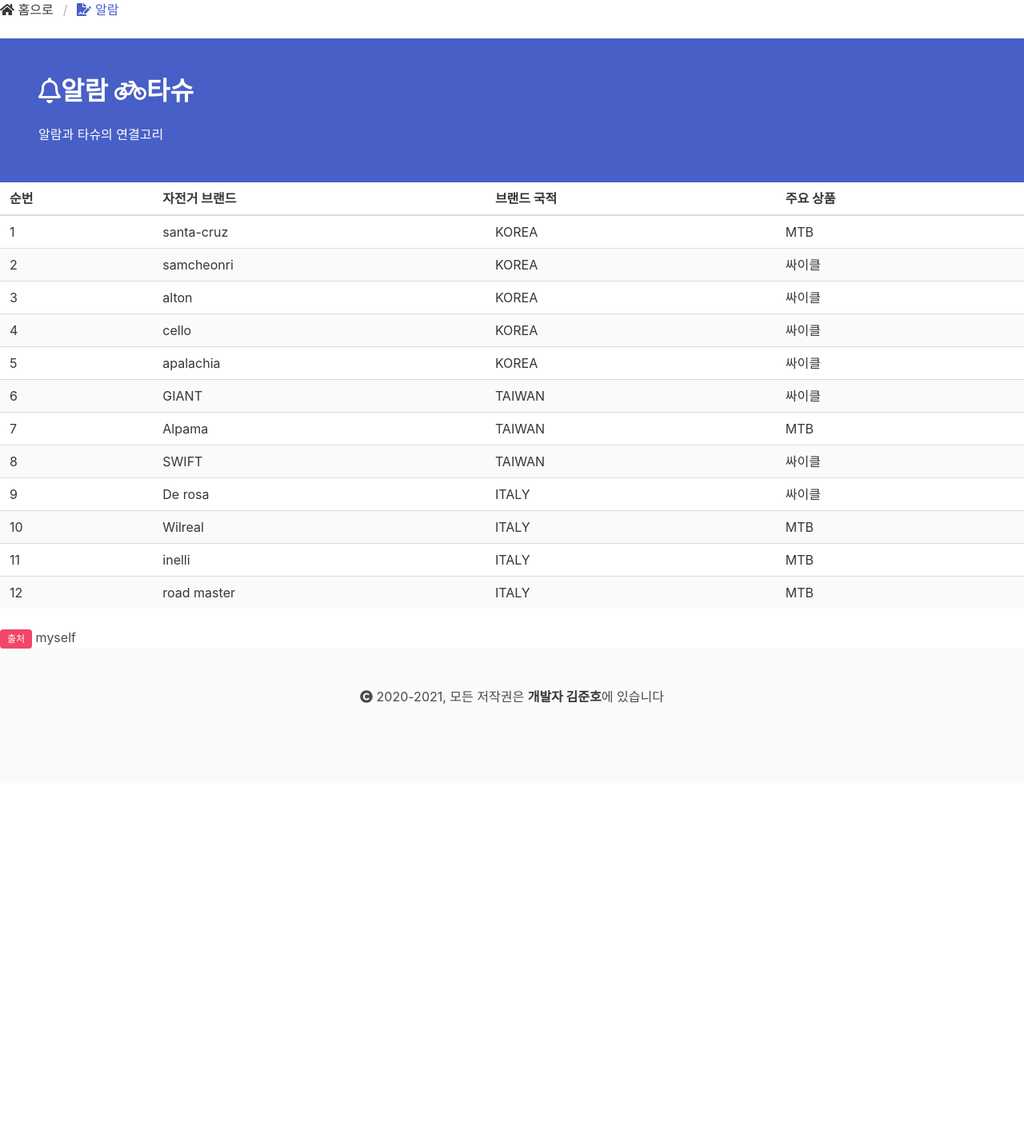
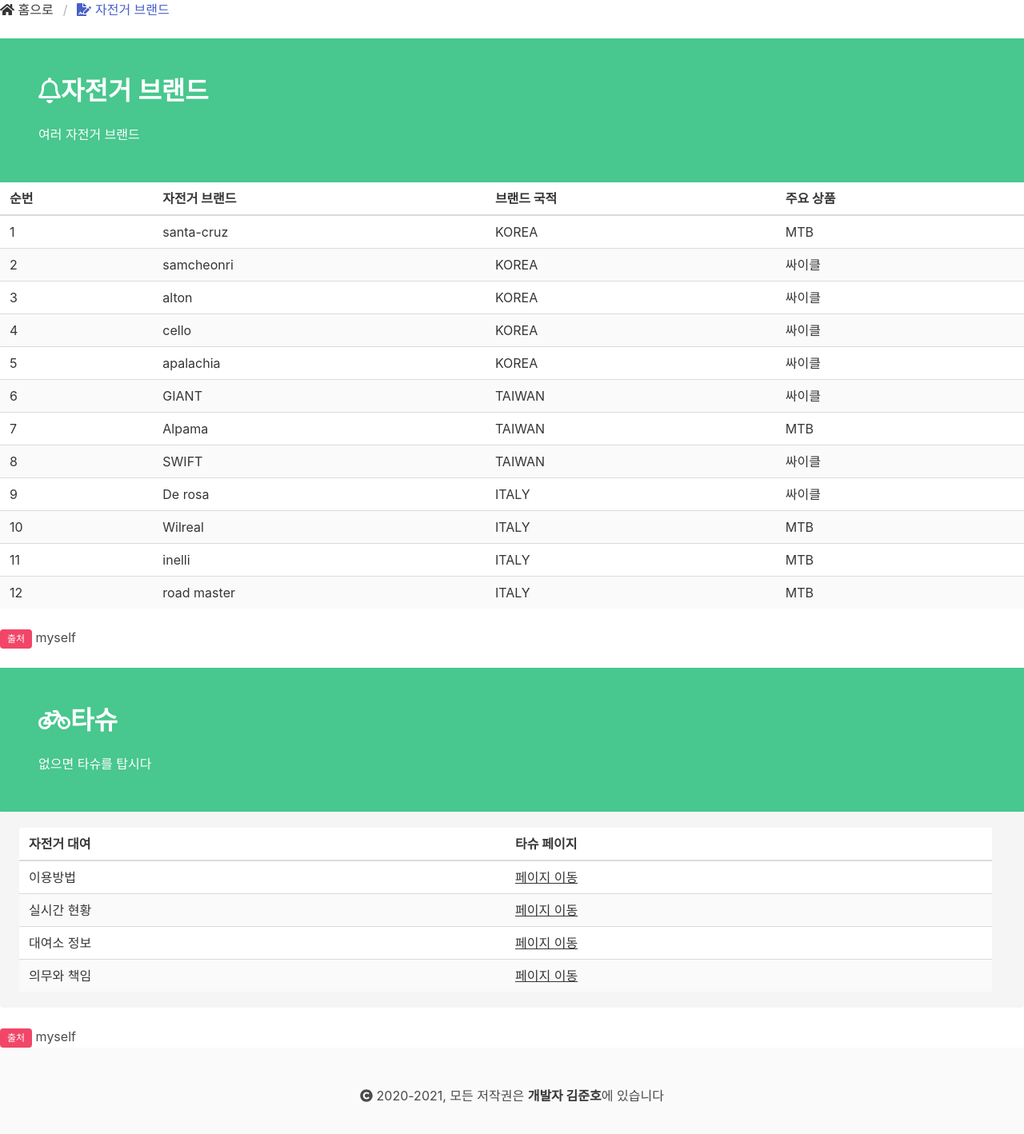
Before and after one commit to wnshckdn/katerwnsgh_1, a Nuxt app: page /worldBicycle in a window 1280 px wide. Shown: the top 1418 px of the page at 80% size. Before the commit the page ends 979 px from the top, so only its background shows below. Built offline with nearby package versions, Linux system fonts and the light colour scheme.

Commit message:
update template everything

```diff
--- a/layouts/default.vue
+++ b/layouts/default.vue
@@ -2,8 +2,8 @@
   <div>
     <nav class="breadcrumb">
         <ul>
-          <li><nuxt-link to><i class="fas fa-home"></i>&nbsp;홈으로</nuxt-link></li>
-          <li><nuxt-link to="/worldBicycle"><i class="fas fa-file-signature"></i>&nbsp;알람</nuxt-link></li>
+          <li><nuxt-link to="/"><i class="fas fa-home"></i>&nbsp;홈으로</nuxt-link></li>
+          <li><nuxt-link to="/worldBicycle"><i class="fas fa-file-signature"></i>&nbsp;자전거 브랜드</nuxt-link></li>
         </ul>
     </nav>
     <nuxt/>
--- a/pages/index.vue
+++ b/pages/index.vue
@@ -1,6 +1,6 @@
 <template>
   <div>
-    <section class="hero is-primary">
+    <section class="hero is-success">
       <div class="hero-body">
         <p class="title">
           직장인의 알람기능 <i class="far fa-bell"></i>
--- a/pages/worldBicycle.vue
+++ b/pages/worldBicycle.vue
@@ -1,13 +1,12 @@
 <template>
     <div>
-        <section class="hero is-link">
+        <section class="hero is-success">
             <div class="hero-body">
                 <p class="title">
-                    <i class="far fa-bell"></i>알람
-                    <i class="fas fa-bicycle"></i>타슈
+                    <i class="far fa-bell"></i>자전거 브랜드
                 </p>
                 <p class="sub-title">
-                    알람과 타슈의 연결고리
+                    여러 자전거 브랜드
                 </p>
             </div>
         </section>
@@ -46,6 +45,52 @@
             </div>
             </div>
         </section>
+        <section class="hero is-success">
+            <div class="hero-body">
+                <p class="title">
+                    <i class="fas fa-bicycle"></i>타슈
+                </p>
+                <p class="sub-title">
+                    없으면 타슈를 탑시다
+                </p>
+            </div>
+        </section>
+
+        <section class="columns">
+            <div class="column">
+                <article class="notification">
+      <table class="table is-striped is-hovable is-fullwidth">
+        <thead>
+            <tr>
+              <th>자전거 대여</th>
+              <th>타슈 페이지</th>
+            </tr>
+        </thead>
+        <tbody>
+          <tr>
+            <td>이용방법</td>
+            <td><a href="https://www.tashu.or.kr/introduceAction.do?process=howtorent">페이지 이동</a></td>
+          </tr>
+          <tr>
+            <td>실시간 현황</td>
+            <td><a href="https://www.tashu.or.kr/status.do?process=userStatusView&left=2">페이지 이동</a></td>
+          </tr>
+          <tr>
+            <td>대여소 정보</td>
+            <td><a href="https://www.tashu.or.kr/userStationAction.do?process=stationTotalList">페이지 이동</a></td>
+          </tr>
+          <tr>
+            <td>의무와 책임</td>
+            <td><a href="https://www.tashu.or.kr/introduceAction.do?process=charges&left=1">페이지 이동</a></td>
+          </tr>
+        </tbody>
+      </table>
+      </article>
+            <div class="content">
+            <span class="tag is-danger">출처</span><span>&nbsp;myself</span>
+            </div>
+            </div>
+        </section>
     </div>
 </template>
 <script>
```
Also changed, not shown: 1 other file (tests, documents, lock files or other folders).
